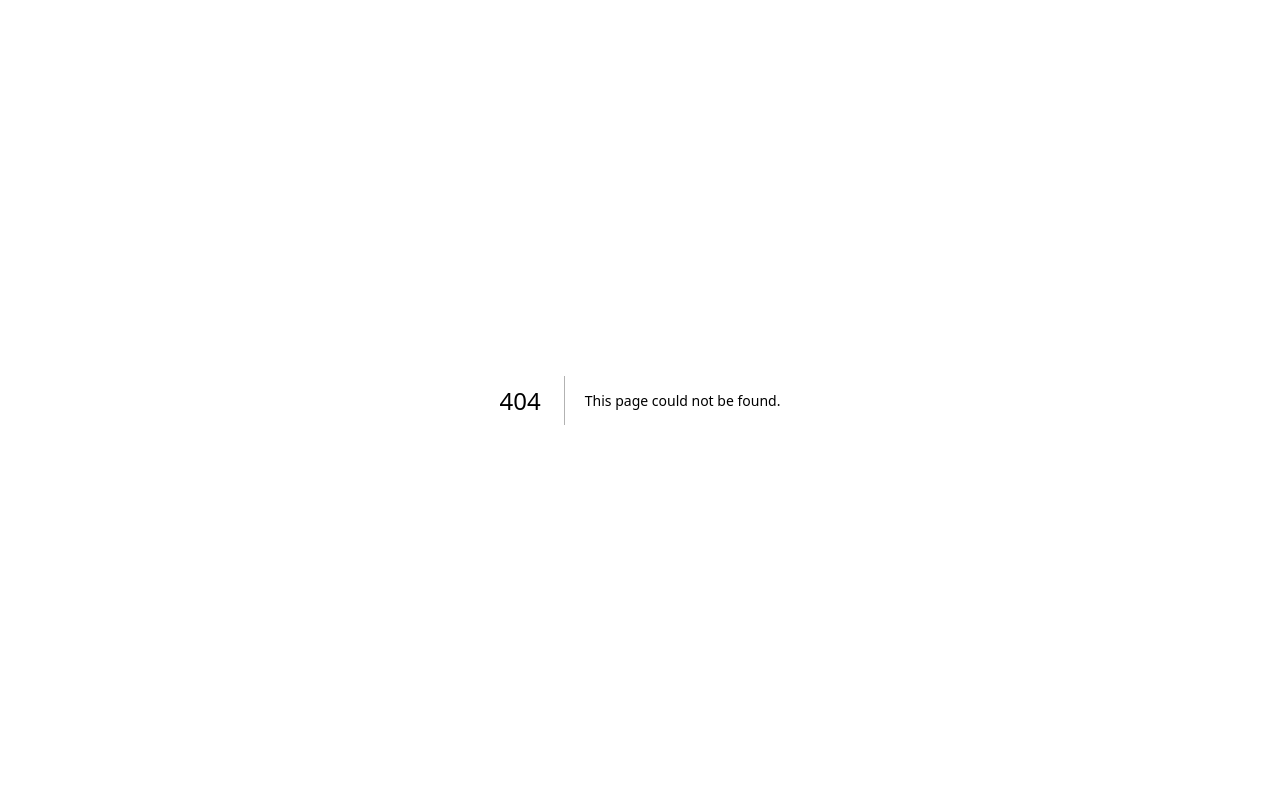
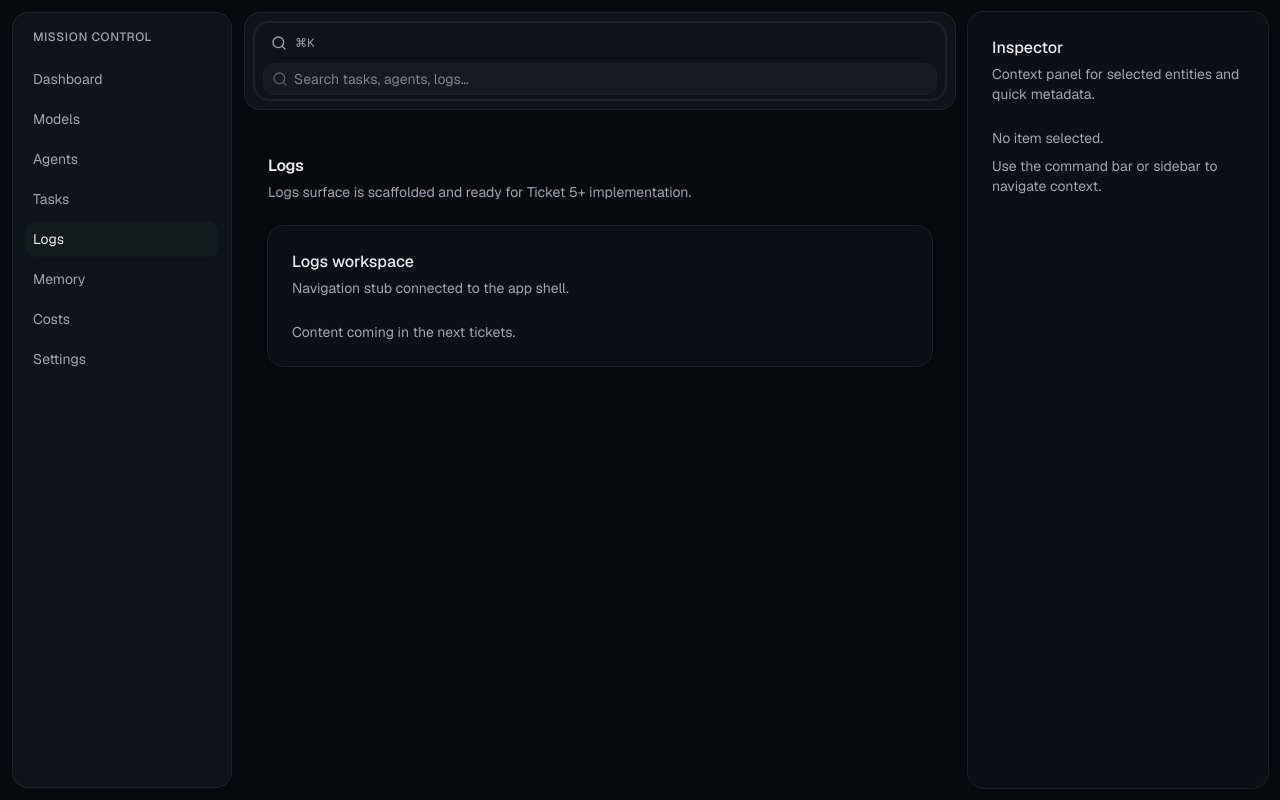
Before and after one commit to 0racularGh0st/mission-control, a Next.js app: page /logs in a window 1280 px wide. Before the commit this address had no page. Built offline with nearby package versions, Linux system fonts and the light colour scheme.

Commit message:
feat(shell): add persistent app layout with sidebar, command topbar, and inspector

```diff
--- /dev/null
+++ b/app/agents/page.tsx
@@ -0,0 +1,15 @@
+import { Panel, SectionHeader } from "@/src/components/primitives";
+
+export default function AgentsPage() {
+  return (
+    <div className="dashboard-shell space-y-6">
+      <SectionHeader
+        title="Agents"
+        description="Agents surface is scaffolded and ready for Ticket 5+ implementation."
+      />
+      <Panel title="Agents workspace" description="Navigation stub connected to the app shell.">
+        <div className="text-muted">Content coming in the next tickets.</div>
+      </Panel>
+    </div>
+  );
+}
--- /dev/null
+++ b/app/costs/page.tsx
@@ -0,0 +1,15 @@
+import { Panel, SectionHeader } from "@/src/components/primitives";
+
+export default function CostsPage() {
+  return (
+    <div className="dashboard-shell space-y-6">
+      <SectionHeader
+        title="Costs"
+        description="Costs surface is scaffolded and ready for Ticket 5+ implementation."
+      />
+      <Panel title="Costs workspace" description="Navigation stub connected to the app shell.">
+        <div className="text-muted">Content coming in the next tickets.</div>
+      </Panel>
+    </div>
+  );
+}
--- a/app/layout.tsx
+++ b/app/layout.tsx
@@ -3,6 +3,7 @@ import { Geist, Geist_Mono } from "next/font/google";
 
 import "./globals.css";
 import { ThemeProvider } from "@/src/components/ThemeProvider";
+import { AppShell } from "@/src/components/primitives";
 
 const geistSans = Geist({
   variable: "--font-geist-sans",
@@ -32,7 +33,9 @@ export default function RootLayout({
       suppressHydrationWarning
     >
       <body className="min-h-full font-sans text-foreground">
-        <ThemeProvider>{children}</ThemeProvider>
+        <ThemeProvider>
+          <AppShell>{children}</AppShell>
+        </ThemeProvider>
       </body>
     </html>
   );
--- /dev/null
+++ b/app/logs/page.tsx
@@ -0,0 +1,15 @@
+import { Panel, SectionHeader } from "@/src/components/primitives";
+
+export default function LogsPage() {
+  return (
+    <div className="dashboard-shell space-y-6">
+      <SectionHeader
+        title="Logs"
+        description="Logs surface is scaffolded and ready for Ticket 5+ implementation."
+      />
+      <Panel title="Logs workspace" description="Navigation stub connected to the app shell.">
+        <div className="text-muted">Content coming in the next tickets.</div>
+      </Panel>
+    </div>
+  );
+}
--- /dev/null
+++ b/app/memory/page.tsx
@@ -0,0 +1,15 @@
+import { Panel, SectionHeader } from "@/src/components/primitives";
+
+export default function MemoryPage() {
+  return (
+    <div className="dashboard-shell space-y-6">
+      <SectionHeader
+        title="Memory"
+        description="Memory surface is scaffolded and ready for Ticket 5+ implementation."
+      />
+      <Panel title="Memory workspace" description="Navigation stub connected to the app shell.">
+        <div className="text-muted">Content coming in the next tickets.</div>
+      </Panel>
+    </div>
+  );
+}
--- a/app/page.tsx
+++ b/app/page.tsx
@@ -1,4 +1,4 @@
-import { CommandBar, MetricCard, Panel, SectionHeader } from "@/src/components/primitives";
+import { MetricCard, Panel, SectionHeader } from "@/src/components/primitives";
 
 const metrics = [
   { label: "Active agents", value: "04", delta: "+1 in last hour" },
@@ -15,24 +15,18 @@ export default function Home() {
         description="Dark-first command center for routing and observability."
       />
 
-      <CommandBar />
-
       <section className="grid grid-cols-1 gap-4 md:grid-cols-2 xl:grid-cols-4">
         {metrics.map((metric) => (
           <MetricCard key={metric.label} {...metric} />
         ))}
       </section>
 
-      <section className="grid grid-cols-1 gap-4 xl:grid-cols-3">
+      <section className="grid grid-cols-1 gap-4 xl:grid-cols-1">
         <Panel
-          className="xl:col-span-2"
           title="Queue snapshot"
-          description="Live execution lanes will stream here in Ticket 4+."
+          description="Live execution lanes will stream here in Ticket 5+."
         >
           <div className="text-muted">No active queue data yet.</div>
-        </Panel>
-        <Panel title="Inspector" description="Contextual entity details">
-          <div className="text-muted">Select an item to inspect details.</div>
         </Panel>
       </section>
     </main>
--- /dev/null
+++ b/app/settings/page.tsx
@@ -0,0 +1,15 @@
+import { Panel, SectionHeader } from "@/src/components/primitives";
+
+export default function SettingsPage() {
+  return (
+    <div className="dashboard-shell space-y-6">
+      <SectionHeader
+        title="Settings"
+        description="Settings surface is scaffolded and ready for Ticket 5+ implementation."
+      />
+      <Panel title="Settings workspace" description="Navigation stub connected to the app shell.">
+        <div className="text-muted">Content coming in the next tickets.</div>
+      </Panel>
+    </div>
+  );
+}
--- /dev/null
+++ b/app/tasks/page.tsx
@@ -0,0 +1,15 @@
+import { Panel, SectionHeader } from "@/src/components/primitives";
+
+export default function TasksPage() {
+  return (
+    <div className="dashboard-shell space-y-6">
+      <SectionHeader
+        title="Tasks"
+        description="Tasks surface is scaffolded and ready for Ticket 5+ implementation."
+      />
+      <Panel title="Tasks workspace" description="Navigation stub connected to the app shell.">
+        <div className="text-muted">Content coming in the next tickets.</div>
+      </Panel>
+    </div>
+  );
+}
--- /dev/null
+++ b/src/components/primitives/AppShell.tsx
@@ -0,0 +1,76 @@
+"use client";
+
+import Link from "next/link";
+import { usePathname } from "next/navigation";
+
+import { cn } from "@/lib/utils";
+import { CommandBar } from "@/src/components/primitives/CommandBar";
+import { Panel } from "@/src/components/primitives/Panel";
+
+const navItems = [
+  { label: "Dashboard", href: "/" },
+  { label: "Models", href: "/models" },
+  { label: "Agents", href: "/agents" },
+  { label: "Tasks", href: "/tasks" },
+  { label: "Logs", href: "/logs" },
+  { label: "Memory", href: "/memory" },
+  { label: "Costs", href: "/costs" },
+  { label: "Settings", href: "/settings" },
+];
+
+export function AppShell({ children }: { children: React.ReactNode }) {
+  const pathname = usePathname();
+
+  return (
+    <div className="min-h-screen bg-background text-foreground">
+      <div className="mx-auto grid min-h-screen w-full max-w-[1600px] grid-cols-1 gap-3 p-3 lg:grid-cols-[220px_minmax(0,1fr)_300px]">
+        <aside className="glass-panel hidden rounded-xl p-3 lg:block">
+          <div className="mb-3 px-2 py-1 text-xs font-medium tracking-wider text-muted-foreground uppercase">
+            Mission Control
+          </div>
+          <nav className="space-y-1">
+            {navItems.map((item) => {
+              const active =
+                item.href === "/" ? pathname === "/" : pathname?.startsWith(item.href);
+
+              return (
+                <Link
+                  key={item.href}
+                  href={item.href}
+                  className={cn(
+                    "block rounded-lg px-2 py-2 text-sm transition-colors",
+                    active
+                      ? "bg-accent/35 text-foreground"
+                      : "text-muted-foreground hover:bg-muted/60 hover:text-foreground"
+                  )}
+                >
+                  {item.label}
+                </Link>
+              );
+            })}
+          </nav>
+        </aside>
+
+        <div className="flex min-h-0 flex-col gap-3">
+          <header className="glass-panel rounded-xl p-2">
+            <CommandBar className="bg-transparent p-0" />
+          </header>
+          <main className="min-h-0 flex-1">{children}</main>
+        </div>
+
+        <aside className="hidden lg:block">
+          <Panel
+            className="h-full"
+            title="Inspector"
+            description="Context panel for selected entities and quick metadata."
+          >
+            <div className="space-y-2 text-sm text-muted-foreground">
+              <p>No item selected.</p>
+              <p>Use the command bar or sidebar to navigate context.</p>
+            </div>
+          </Panel>
+        </aside>
+      </div>
+    </div>
+  );
+}
--- a/src/components/primitives/index.ts
+++ b/src/components/primitives/index.ts
@@ -1,3 +1,4 @@
+export * from "./AppShell";
 export * from "./CommandBar";
 export * from "./MetricCard";
 export * from "./Panel";
```
